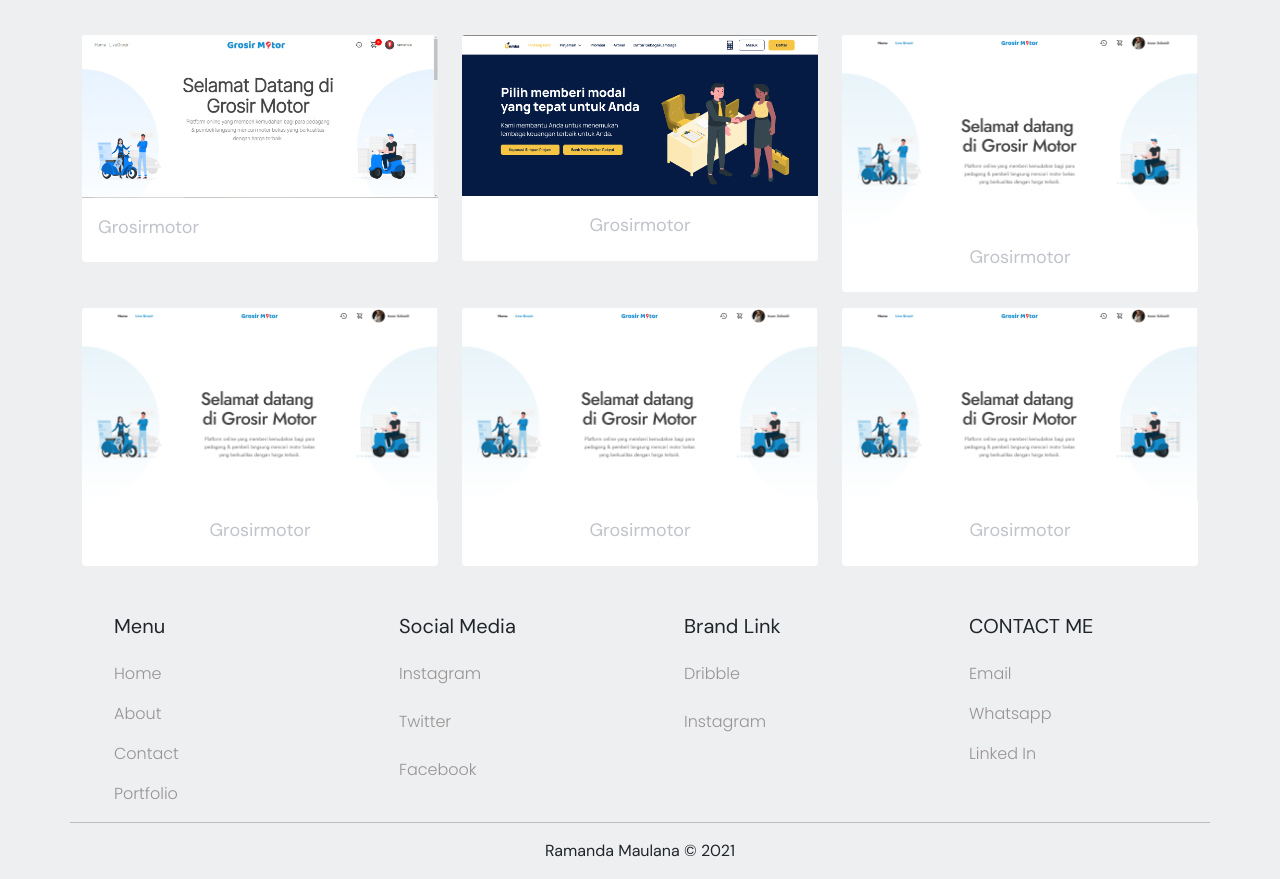
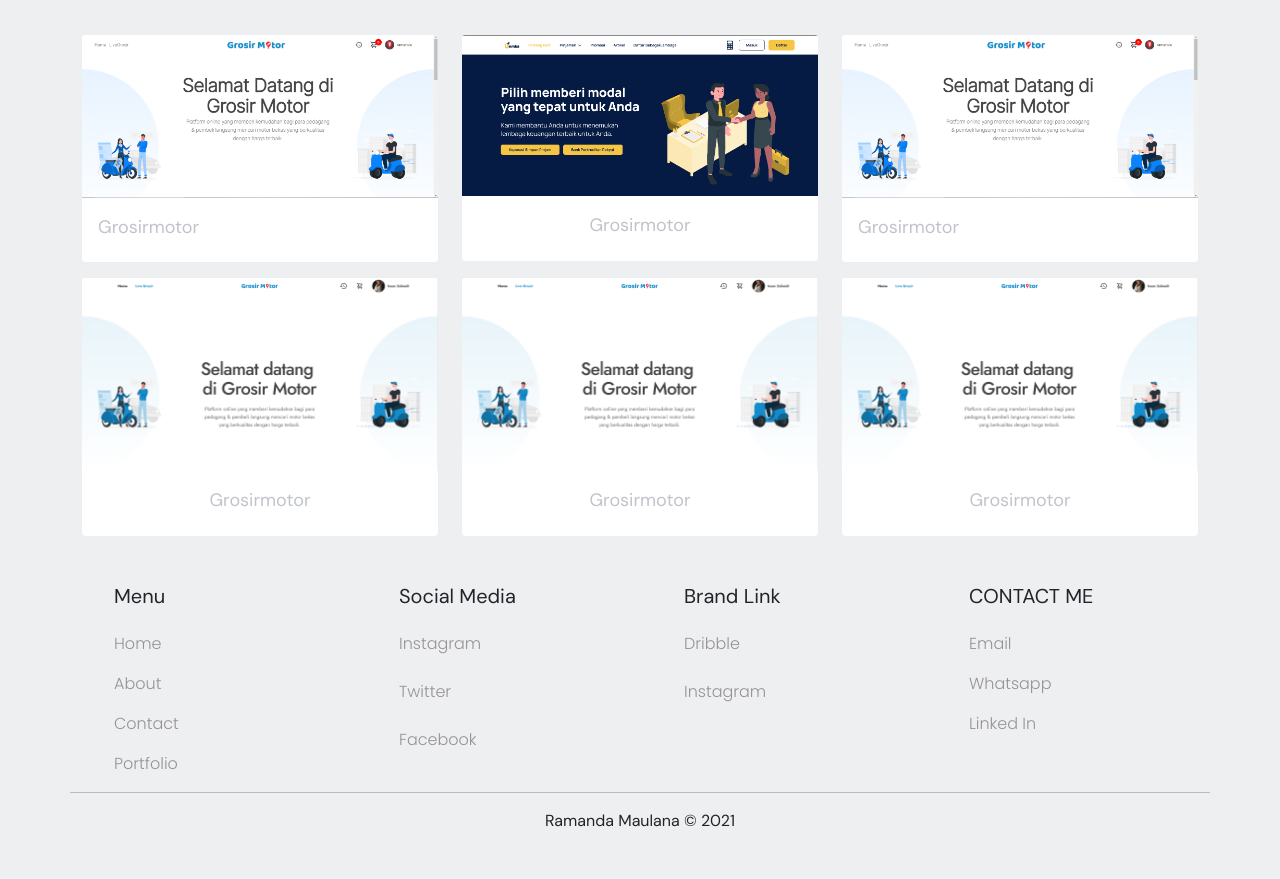
Before and after one commit to ramandamaulana/portfolio, a plain HTML site: page portfolio.html in a window 1280 px wide. Shown: the part 65-944 px from the top of the page. After the commit the page ends 914 px from the top, so only its background shows below. Drawn offline with Linux system fonts and the light colour scheme.

Commit message:
Card Update

```diff
--- a/portfolio.html
+++ b/portfolio.html
@@ -59,10 +59,10 @@
                         </div>
                     </div>
                 </div>
-                <div class="col-md-4 mb-3">
+               <div class="col-md-4 mb-3">
                     <div class="card">
-                        <img src="assets/img/grosirmotor.PNG" class="card-img-top" alt="...">
-                        <div class="card-body text-center">
+                        <img src="assets/img/21.PNG" class="card-img-top" alt="...">
+                        <div class="card-body">
                             <h2 class="h5"><a href="https://grosirmotor.id" class="font-portfolio">Grosirmotor</a></h2>
                         </div>
                     </div>
```
